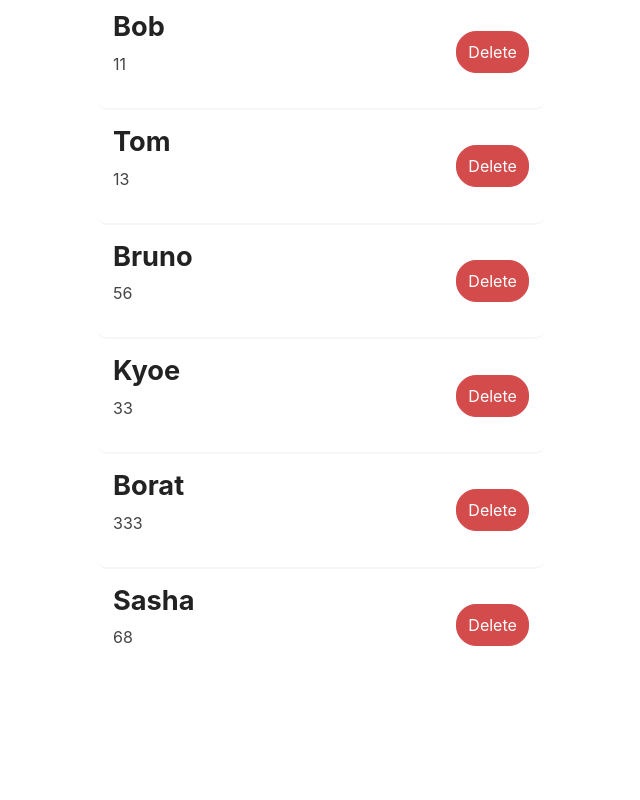
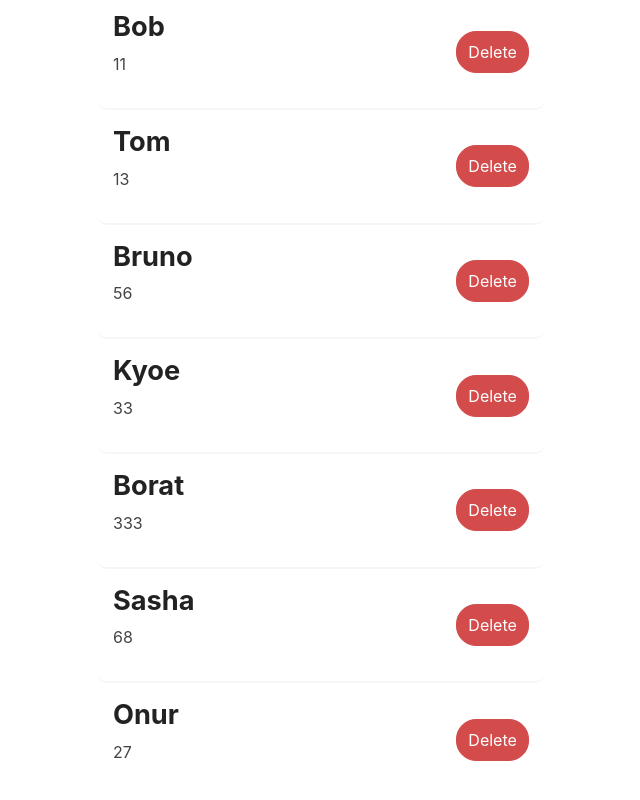
Before and after one commit to itenium-be/React-Charting, a React (Create React App) app: page / in a window 1280 px wide. Shown: the part 525-1325 px from the top of the page, without its empty margins (34-674 px from the left). Before the commit the page ends 1274 px from the top, so only its background shows below. Built offline with nearby package versions, Linux system fonts and the light colour scheme.

Commit message:
cleaned up the code a bit

```diff
--- a/src/pages/Nivo.tsx
+++ b/src/pages/Nivo.tsx
@@ -1,15 +1,14 @@
 import { Line } from "@nivo/line";
-import { type } from "os";
 import { shallowEqual, useSelector } from "react-redux";
 
 export function Nivo() {
   const persons: IPerson[] = useSelector(
     (state: PersonState) => state.persons,
-    shallowEqual // checks that two different variables reference the same object
+    shallowEqual
   );
-  console.log(persons);
-  const data: any[] = persons.map(person => {return {x: person.name, y: person.age}});
-  console.log(data)
+  const data: any[] = persons.map((person) => {
+    return { x: person.name, y: person.age };
+  });
 
   return (
     <>
@@ -18,12 +17,12 @@ export function Nivo() {
         height={300}
         curve="monotoneX"
         margin={{ top: 20, right: 20, bottom: 60, left: 80 }}
-        enableSlices= 'x'
-        data={[{ id: "persons", data: data}]}
+        enableSlices="x"
+        data={[{ id: "persons", data: data }]}
         xScale={{
           type: "band",
         }}
-        yScale={{type: "linear"}}
+        yScale={{ type: "linear" }}
         axisLeft={{
           legend: "linear scale",
           legendOffset: 12,
--- a/src/pages/ReactChartJS2.tsx
+++ b/src/pages/ReactChartJS2.tsx
@@ -37,12 +37,10 @@ export const options = {
 export function ReactChartJS2() {
   const persons: IPerson[] = useSelector(
     (state: PersonState) => state.persons,
-    shallowEqual // checks that two different variables reference the same object
+    shallowEqual
   );
-  console.log(persons);
   const labels: string[] = persons.map((person) => person.name);
   const ages: number[] = persons.map((person) => person.age);
-  console.log(labels);
   const data = {
     labels,
     datasets: [
--- a/src/pages/ReactVis.tsx
+++ b/src/pages/ReactVis.tsx
@@ -10,9 +10,8 @@ import {
 export function ReactVis() {
   const persons: IPerson[] = useSelector(
     (state: PersonState) => state.persons,
-    shallowEqual // checks that two different variables reference the same object
+    shallowEqual
   );
-  console.log(persons);
   const data: any[] = persons.map((person) => {
     return { x: person.name, y: person.age };
   });
--- a/src/pages/Recharts.tsx
+++ b/src/pages/Recharts.tsx
@@ -1,12 +1,11 @@
 import { shallowEqual, useSelector } from "react-redux";
-import { CartesianGrid, Legend, Line, LineChart, ResponsiveContainer, Tooltip, XAxis, YAxis } from "recharts";
+import { CartesianGrid, Legend, Line, LineChart, Tooltip, XAxis, YAxis } from "recharts";
 
 export function Recharts() {
   const persons: IPerson[] = useSelector(
     (state: PersonState) => state.persons,
     shallowEqual // checks that two different variables reference the same object
   );
-  console.log(persons);
 
   return (
     <>
@@ -19,7 +18,7 @@ export function Recharts() {
             left: 20,
             bottom: 5,
           }}>
-        <CartesianGrid strokeDasharray="3 3" />
+
         <XAxis dataKey="name" />
         <YAxis />
         <Tooltip />
--- a/src/pages/Victory.tsx
+++ b/src/pages/Victory.tsx
@@ -4,9 +4,8 @@ import { VictoryChart, VictoryContainer, VictoryLine } from "victory";
 export function Victory() {
   const persons: IPerson[] = useSelector(
     (state: PersonState) => state.persons,
-    shallowEqual // checks that two different variables reference the same object
+    shallowEqual
   );
-  console.log(persons);
   const data: any[] = persons.map((person) => {
     return { x: person.name, y: person.age };
   });
--- a/src/pages/Visx.tsx
+++ b/src/pages/Visx.tsx
@@ -1,12 +1,11 @@
 import { Axis, Grid, LineSeries, Tooltip, XYChart } from "@visx/xychart";
-import { shallowEqual, useDispatch, useSelector } from "react-redux";
+import { shallowEqual, useSelector } from "react-redux";
 
 export function Visx() {
   const persons: IPerson[] = useSelector(
     (state: PersonState) => state.persons,
-    shallowEqual // checks that two different variables reference the same object
+    shallowEqual
   );
-  console.log(persons);
 
   const accessors = {
     xAccessor: (d ?: IPerson) => d && d.name,
--- a/src/store/reducer.ts
+++ b/src/store/reducer.ts
@@ -32,6 +32,11 @@ const initialState: PersonState = {
       name: "Sasha",
       age: 68,
     },
+    {
+      id: 7,
+      name: "Onur",
+      age: 27
+    }
   ],
 }
 
```
